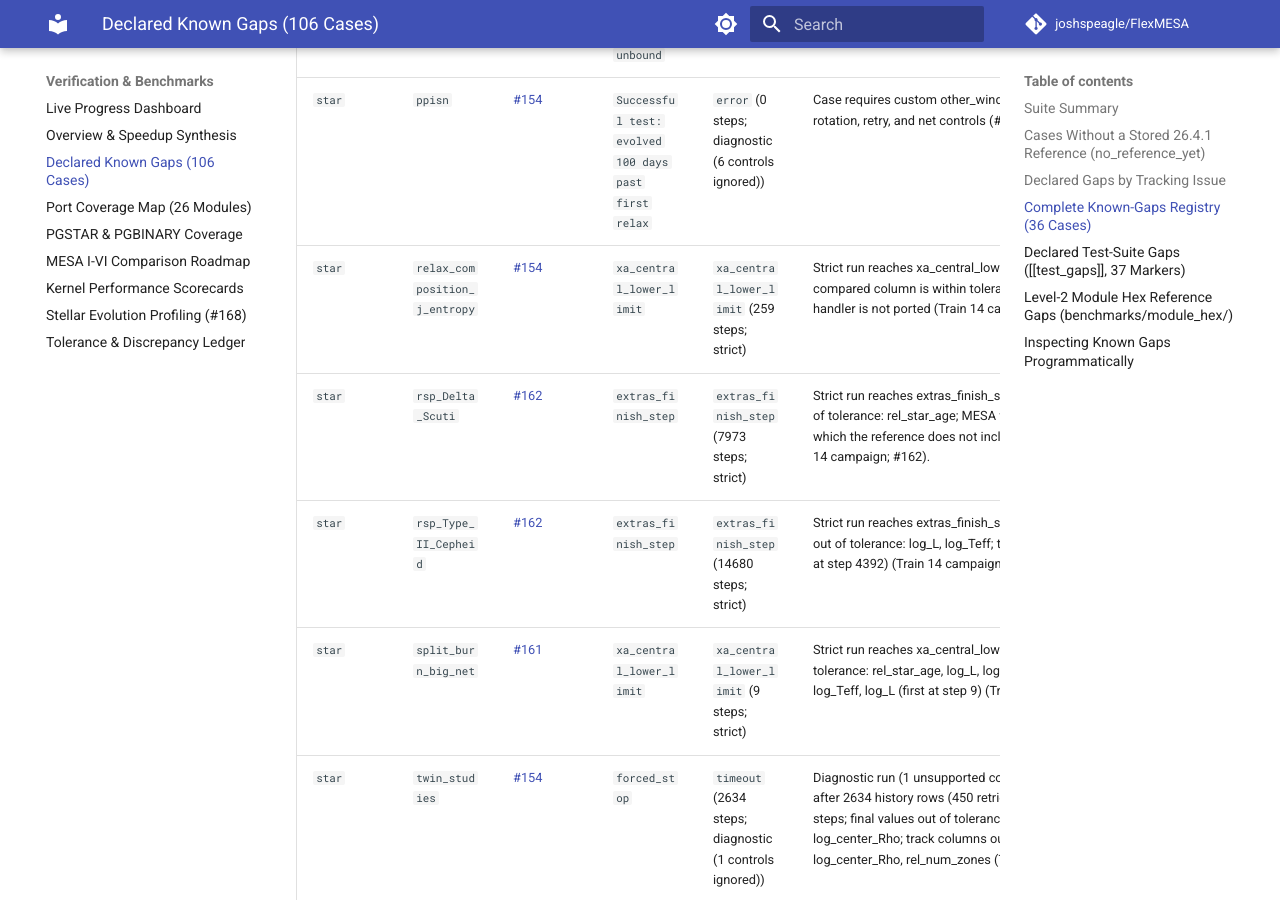
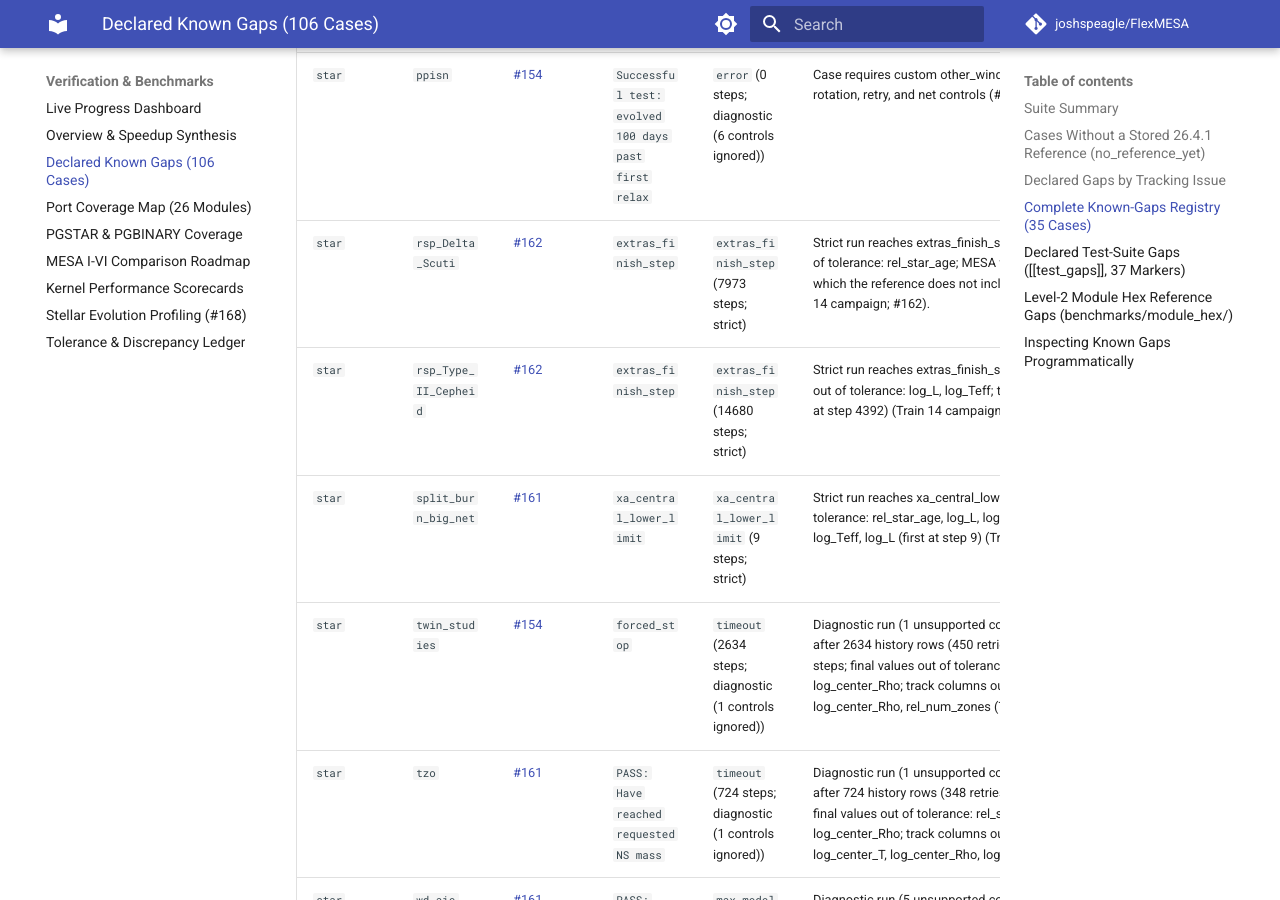
Before and after one commit to joshspeagle/FlexMESA, an MkDocs documentation site: the page built from docs/benchmarks/known-gaps.md, in a window 1280 px wide and 900 px high, scrolled down 4789 px. Built offline with MkDocs 1.6.1 and Material for MkDocs 9.7.7, drawn with Linux system fonts in a browser that asks for light colours; comment, search, counter and statistics services are not loaded; some of the changed text lies outside the part shown.

Commit message:
docs(benchmarks): regenerate known-gaps page after d15 extras attach
relax_composition_j_entropy's extras are now ported (extras_status.toml),
so the page's projection counts it with the passes (62 -> 63). This is a
projection from the Train 15 baseline row (every final column 0
difference); the Train 16 campaign is the evidence.

Co-Authored-By: Claude Opus 5.5 <noreply@anthropic.com>
Claude-Session: https://claude.ai/code/session_01JkqiRnFZiWFNhdBU31xmqX

```diff
--- a/docs/benchmarks/known-gaps.md
+++ b/docs/benchmarks/known-gaps.md
@@ -9,15 +9,15 @@ Instead of capping steps or loosening checks to force green runs, unfinished or
 
 | Suite | Target Cases | Stored `26.4.1` Refs | `no_reference_yet` | Strict-Validated | Diagnostic Runs | Reach Upstream Term | Declared Gaps | Verified Pass |
 | :--- | ---: | ---: | ---: | ---: | ---: | ---: | ---: | ---: |
-| `star` | 90 | 86 | 4 | 78 | 12 | 75 | 30 | 55 |
+| `star` | 90 | 86 | 4 | 78 | 12 | 75 | 29 | 56 |
 | `binary` | 8 | 8 | 0 | 8 | 0 | 8 | 4 | 4 |
 | `astero` | 8 | 8 | 0 | 8 | 0 | 7 | 2 | 3 |
-| **Total** | **106** | **102** | **4** | **94** | **12** | **90** | **36** | **62** |
+| **Total** | **106** | **102** | **4** | **94** | **12** | **90** | **35** | **63** |
 
 `Strict-Validated` counts cases whose unmodified inlists pass strict control validation (`#147`). `Diagnostic Runs` counts cases that strict validation rejects and that were rerun with the unsupported controls ignored; their numbers show where the engine stands and can never count as a pass (`DECISIONS #26`). `Reach Upstream Term` counts runs of either kind.
 
 - **Undeclared Failures**: `0`
-- **Within Numeric Tolerance While Governed as Gaps**: `9` cases (`star/gyre_in_mesa_wd` ([#157](https://github.com/joshspeagle/FlexMESA/issues/157)), `star/make_planets` ([#587](https://github.com/joshspeagle/FlexMESA/issues/587)), `star/ns_h` ([#587](https://github.com/joshspeagle/FlexMESA/issues/587)), `star/relax_composition_j_entropy` ([#154](https://github.com/joshspeagle/FlexMESA/issues/154)), `binary/wind_fed_bhhmxb` ([#587](https://github.com/joshspeagle/FlexMESA/issues/587)), `astero/fast_from_file` ([#162](https://github.com/joshspeagle/FlexMESA/issues/162)), `astero/fast_newuoa` ([#162](https://github.com/joshspeagle/FlexMESA/issues/162)), `astero/fast_scan_grid` ([#162](https://github.com/joshspeagle/FlexMESA/issues/162)), `astero/fast_simplex` ([#162](https://github.com/joshspeagle/FlexMESA/issues/162))) meet numeric tolerances while remaining declared gaps under active tracking issues.
+- **Within Numeric Tolerance While Governed as Gaps**: `8` cases (`star/gyre_in_mesa_wd` ([#157](https://github.com/joshspeagle/FlexMESA/issues/157)), `star/make_planets` ([#587](https://github.com/joshspeagle/FlexMESA/issues/587)), `star/ns_h` ([#587](https://github.com/joshspeagle/FlexMESA/issues/587)), `binary/wind_fed_bhhmxb` ([#587](https://github.com/joshspeagle/FlexMESA/issues/587)), `astero/fast_from_file` ([#162](https://github.com/joshspeagle/FlexMESA/issues/162)), `astero/fast_newuoa` ([#162](https://github.com/joshspeagle/FlexMESA/issues/162)), `astero/fast_scan_grid` ([#162](https://github.com/joshspeagle/FlexMESA/issues/162)), `astero/fast_simplex` ([#162](https://github.com/joshspeagle/FlexMESA/issues/162))) meet numeric tolerances while remaining declared gaps under active tracking issues.
 
 ## Cases Without a Stored `26.4.1` Reference (`no_reference_yet`)
 
@@ -35,7 +35,7 @@ Cases lacking a committed MESA `26.4.1` baseline report `no reference yet` and c
 | Tracking Issue | Declared Case Count | Primary Focus |
 | :--- | ---: | :--- |
 | [#161](https://github.com/joshspeagle/FlexMESA/issues/161) | 13 | Restore upstream EOS, opacity, network, and atm control paths |
-| [#154](https://github.com/joshspeagle/FlexMESA/issues/154) | 6 | Align `timestep.rs` and `star` mass-change `do_adjust_mass` |
+| [#154](https://github.com/joshspeagle/FlexMESA/issues/154) | 5 | Align `timestep.rs` and `star` mass-change `do_adjust_mass` |
 | [#157](https://github.com/joshspeagle/FlexMESA/issues/157) | 4 | Restore MLT/TDC controls and remove non-upstream fallbacks |
 | [#162](https://github.com/joshspeagle/FlexMESA/issues/162) | 4 | Align `astero` search and chi-squared drivers |
 | [#158](https://github.com/joshspeagle/FlexMESA/issues/158) | 3 | Align shellular rotation solver variables and Spruit-Tayler |
@@ -43,7 +43,7 @@ Cases lacking a committed MESA `26.4.1` baseline report `no reference yet` and c
 | [#160](https://github.com/joshspeagle/FlexMESA/issues/160) | 2 | Align coupled `BinarySystem` step ordering, tides, and RLOF |
 | [#231](https://github.com/joshspeagle/FlexMESA/issues/231) | 1 | Open #140 parity sub-issue |
 
-## Complete Known-Gaps Registry (36 Cases)
+## Complete Known-Gaps Registry (35 Cases)
 
 | Suite | Case | Issue | Expected Term | Baseline Outcome | Mechanism |
 | :--- | :--- | :--- | :--- | :--- | :--- |
@@ -67,7 +67,6 @@ Cases lacking a committed MESA `26.4.1` baseline report `no reference yet` and c
 | `star` | `other_physics_hooks` | [#231](https://github.com/joshspeagle/FlexMESA/issues/231) | `xa_central_lower_limit` | `error` (0 steps; strict) | Case requires custom overshoot_scheme = 'other' and use_other_mesh_functions hooks (#231). |
 | `star` | `pisn` | [#161](https://github.com/joshspeagle/FlexMESA/issues/161) | `fe_core_infall_limit\|log_Rsurf_upper_limit\|remnant_mass_min_limit\|Star is unbound` | `timeout` (728 steps; strict) | Strict run ends on the 3000 s campaign budget after 728 history rows (48 retries; runner dependent); MESA takes [432] steps; final values out of tolerance: log_L, log_R, log_center_T, log_center_Rho (Train 15 campaign; #161). |
 | `star` | `ppisn` | [#154](https://github.com/joshspeagle/FlexMESA/issues/154) | `Successful test: evolved 100 days past first relax` | `error` (0 steps; diagnostic (6 controls ignored)) | Case requires custom other_wind hook alongside unported massive-star relaxation, rotation, retry, and net controls (#154, #152, #158, #161, #231). |
-| `star` | `relax_composition_j_entropy` | [#154](https://github.com/joshspeagle/FlexMESA/issues/154) | `xa_central_lower_limit` | `xa_central_lower_limit` (259 steps; strict) | Strict run reaches xa_central_lower_limit in [260] steps (MESA [260]); every compared column is within tolerance; held because the case's run_star_extras handler is not ported (Train 14 campaign; #154). |
 | `star` | `rsp_Delta_Scuti` | [#162](https://github.com/joshspeagle/FlexMESA/issues/162) | `extras_finish_step` | `extras_finish_step` (7973 steps; strict) | Strict run reaches extras_finish_step in [7973] steps (MESA [7973]); final values out of tolerance: rel_star_age; MESA writes models 5820 to 7973 to map_history.data, which the reference does not include, so the comparison ends at model 5810 (Train 14 campaign; #162). |
 | `star` | `rsp_Type_II_Cepheid` | [#162](https://github.com/joshspeagle/FlexMESA/issues/162) | `extras_finish_step` | `extras_finish_step` (14680 steps; strict) | Strict run reaches extras_finish_step in [14680] steps (MESA [14683]); final values out of tolerance: log_L, log_Teff; track columns out of tolerance: log_Teff, log_L (first at step 4392) (Train 14 campaign; #162). |
 | `star` | `split_burn_big_net` | [#161](https://github.com/joshspeagle/FlexMESA/issues/161) | `xa_central_lower_limit` | `xa_central_lower_limit` (9 steps; strict) | Strict run reaches xa_central_lower_limit in [9] steps (MESA [9]); final values out of tolerance: rel_star_age, log_L, log_Teff, log_center_T; track columns out of tolerance: log_Teff, log_L (first at step 9) (Train 15 campaign; #161). |
```
